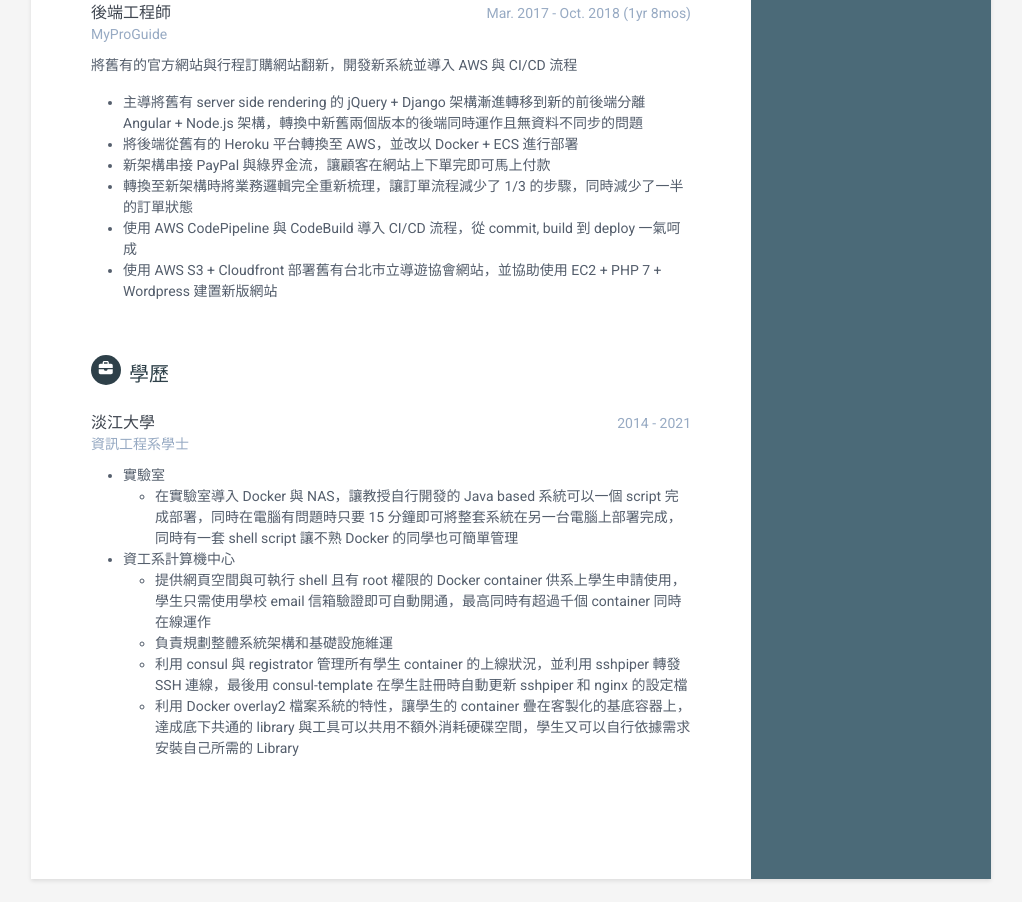
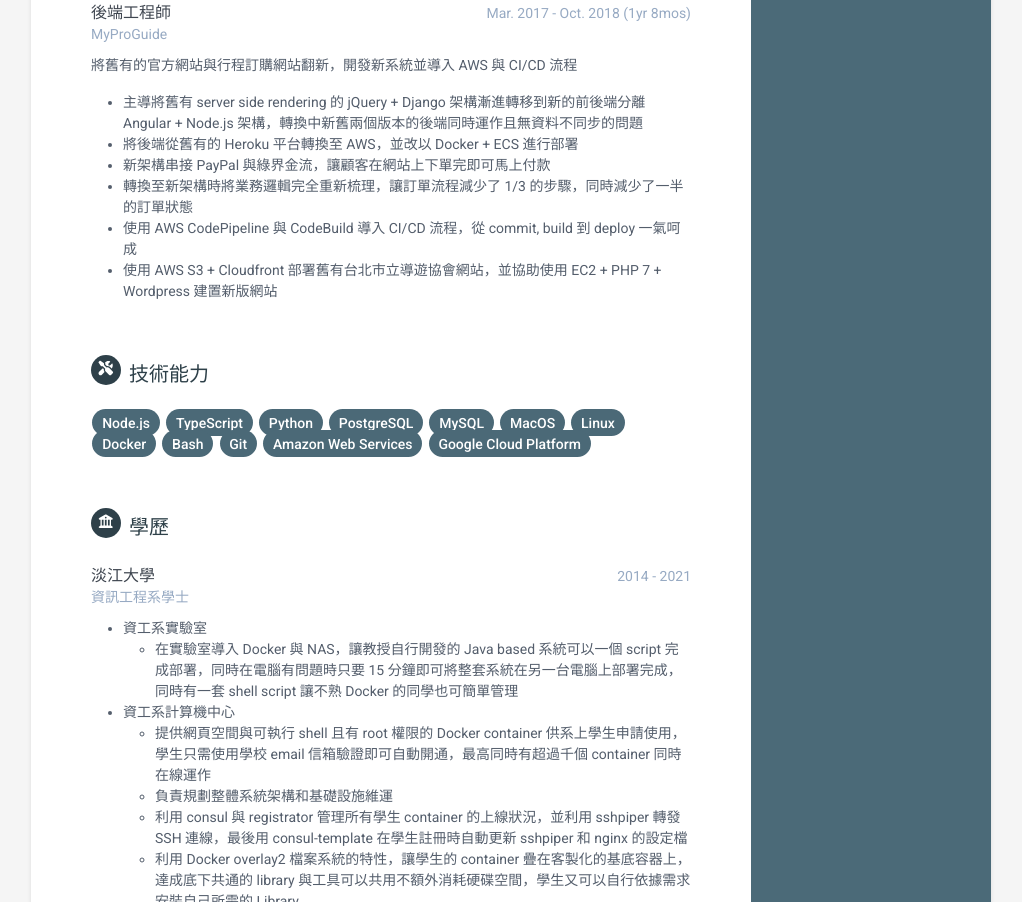
Before and after one commit to tom19960222/resume-page, a plain HTML site: page index.html in a window 1280 px wide. Shown: the part 1729-2631 px from the top of the page, without its empty margins (129-1151 px from the left). Drawn offline with Linux system fonts and the light colour scheme.

Commit message:
Add content

```diff
--- a/assets/css/orbit-6.css
+++ b/assets/css/orbit-6.css
@@ -256,6 +256,16 @@ p {
   background: #5f8697;
 }
 
+.skill-item {
+  background: #4b6977;
+  border-radius: 1em;
+  padding: 0.4em 0.7em;
+  color: white;
+  font-weight: 500;
+  margin: 0 0.1em;
+  display: inline;
+}
+
 .footer {
   padding: 30px;
   padding-top: 60px;
--- a/index.html
+++ b/index.html
@@ -79,7 +79,7 @@
                         </li>
                         <li>網路管理
                             <ul>
-                                <li>使用 AS38852 做 BGP Peering / Transit </li>
+                                <li>使用 <a herf="https://bgp.he.net/AS38852">AS38852</a> 做 BGP Peering / Transit </li>
                             </ul>
                         </li>
                     </ul>
@@ -190,8 +190,29 @@
 
             </section><!--//section-->
 
+            <section class="section skills-section">
+                <h2 class="section-title"><span class="icon-holder"><i class="fas fa-tools"></i></span>技術能力</h2>
+
+                <div class="item">
+                    <div class="details">
+                        <span class="skill-item">Node.js</span>
+                        <span class="skill-item">TypeScript</span>
+                        <span class="skill-item">Python</span>
+                        <span class="skill-item">PostgreSQL</span>
+                        <span class="skill-item">MySQL</span>
+                        <span class="skill-item">MacOS</span>
+                        <span class="skill-item">Linux</span>
+                        <span class="skill-item">Docker</span>
+                        <span class="skill-item">Bash</span>
+                        <span class="skill-item">Git</span>
+                        <span class="skill-item">Amazon Web Services</span>
+                        <span class="skill-item">Google Cloud Platform</span>
+                    </div>
+                </div>
+            </section>
+
             <section class="section experiences-section">
-                <h2 class="section-title"><span class="icon-holder"><i class="fas fa-briefcase"></i></span>學歷</h2>
+                <h2 class="section-title"><span class="icon-holder"><i class="fas fa-university"></i></span>學歷</h2>
                 <div class="item">
                     <div class="meta">
                         <div class="upper-row">
@@ -202,7 +223,7 @@
                     </div><!--//meta-->
                     <div class="details">
                         <ul>
-                            <li>實驗室
+                            <li>資工系實驗室
                                 <ul>
                                     <li>在實驗室導入 Docker 與 NAS，讓教授自行開發的 Java based 系統可以一個 script 完成部署，同時在電腦有問題時只要 15 分鐘即可將整套系統在另一台電腦上部署完成，同時有一套 shell script 讓不熟 Docker 的同學也可簡單管理</li>
                                 </ul>
```
